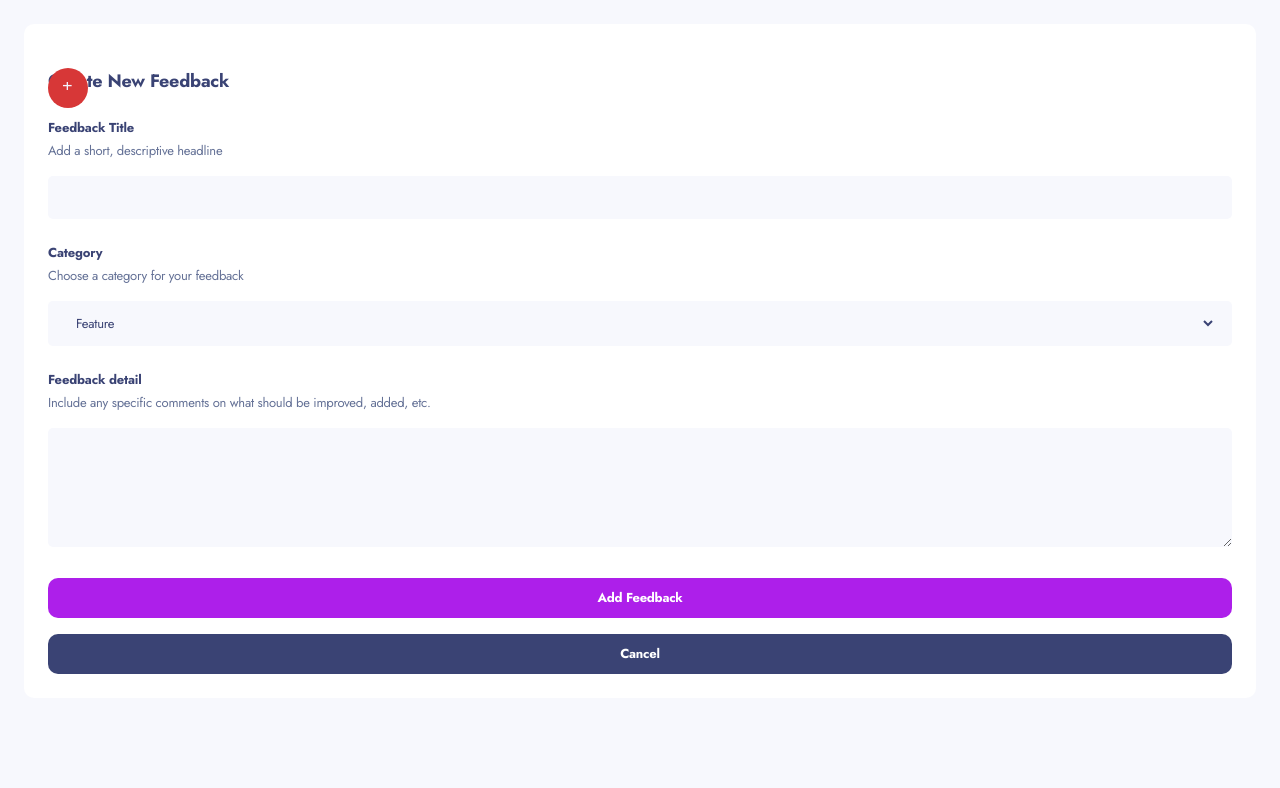
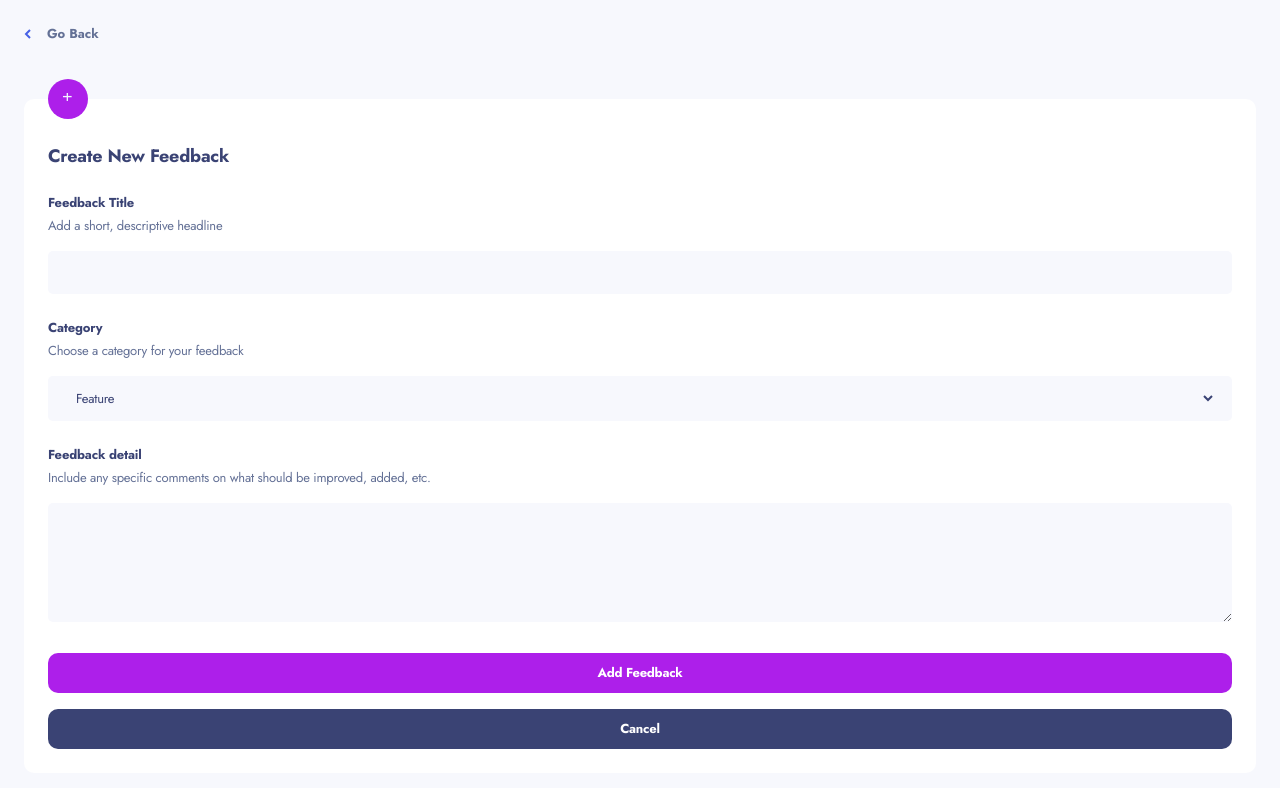
Before and after one commit to GlenOttley/product-feedback-app-svelte, a SvelteKit app: page /product-request/new in a window 1280 px wide. Shown: the top 788 px of the page. Built offline with nearby package versions, Linux system fonts and the light colour scheme.

Commit message:
ready to refactor addProductRequest function

```diff
--- a/src/routes/product-request/new/+page.svelte
+++ b/src/routes/product-request/new/+page.svelte
@@ -5,6 +5,7 @@
 	import type { ActionData } from './$types'
 	import { enhance } from '$app/forms'
 	import plusIcon from '$assets/shared/icon-plus.svg'
+	import arrowLeftIcon from '$assets/shared/icon-arrow-left.svg'
 
 	let categoryOptions = [
 		{ label: 'Feature', value: 'feature' },
@@ -18,8 +19,15 @@
 </script>
 
 <main class="container mt-6">
-	<div class="p-6 pt-11 bg-white rounded-[10px] tracking-[-0.25px]">
-		<span class="absolute flex w-10 h-10 rounded-full bg-red-100 items-center justify-center">
+	<a href="/" class="text-xs text-gray-400 font-bold flex items-center gap-4 mb-14">
+		<img src={arrowLeftIcon} alt="" />
+		Go Back</a
+	>
+	<div class="p-6 pt-11 bg-white rounded-[10px] tracking-[-0.25px] relative">
+		<!-- TODO give this element a radial gradient background to match figma -->
+		<span
+			class="plus-icon absolute flex w-10 h-10 rounded-full items-center justify-center bg-purple-200 -top-5"
+		>
 			<img src={plusIcon} alt="" class="w-3" />
 		</span>
 		<h1 class="mb-6 text-lg font-bold text-gray-500">Create New Feedback</h1>
```
